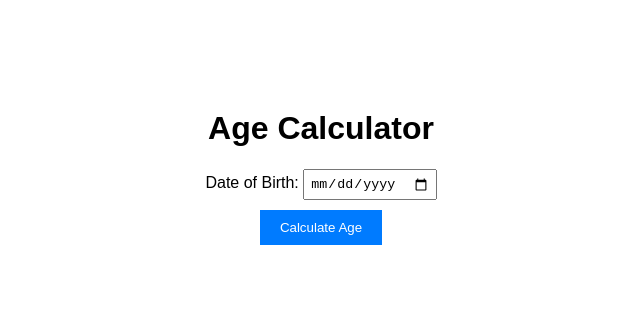
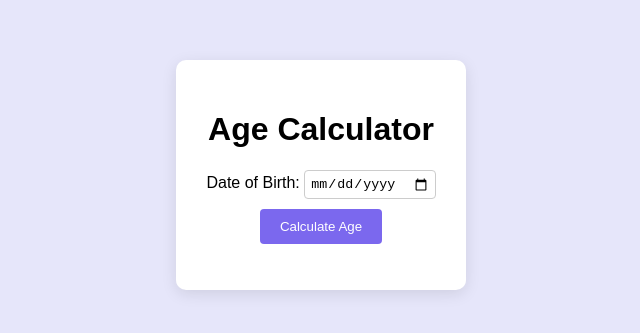
Before and after one commit to gnaneswari15/Age-Calculator, a plain HTML site: page index.html in a window 1280 px wide. Shown: the part 225-558 px from the top of the page, without its empty margins (319-959 px from the left). Drawn offline with Linux system fonts and the light colour scheme.

Commit message:
Update styles.css

```diff
--- a/styles.css
+++ b/styles.css
@@ -6,25 +6,33 @@ body {
     justify-content: center;
     align-items: center;
     height: 100vh;
+    background-color: #e6e6fa;
 }
 
 .container {
     text-align: center;
+    background-color: #ffffff;
+    padding: 30px;
+    border-radius: 10px;
+    box-shadow: 0 4px 15px rgba(0, 0, 0, 0.1);
 }
 
 input[type="date"] {
     padding: 5px;
     margin-bottom: 10px;
+    border: 1px solid #ccc;
+    border-radius: 4px;
 }
 
 button {
     padding: 10px 20px;
-    background-color: #007bff;
+    background-color: #7b68ee;
     color: #fff;
     border: none;
+    border-radius: 4px;
     cursor: pointer;
 }
 
 button:hover {
-    background-color: #0056b3;
+    background-color: #6a5acd;
 }
```
